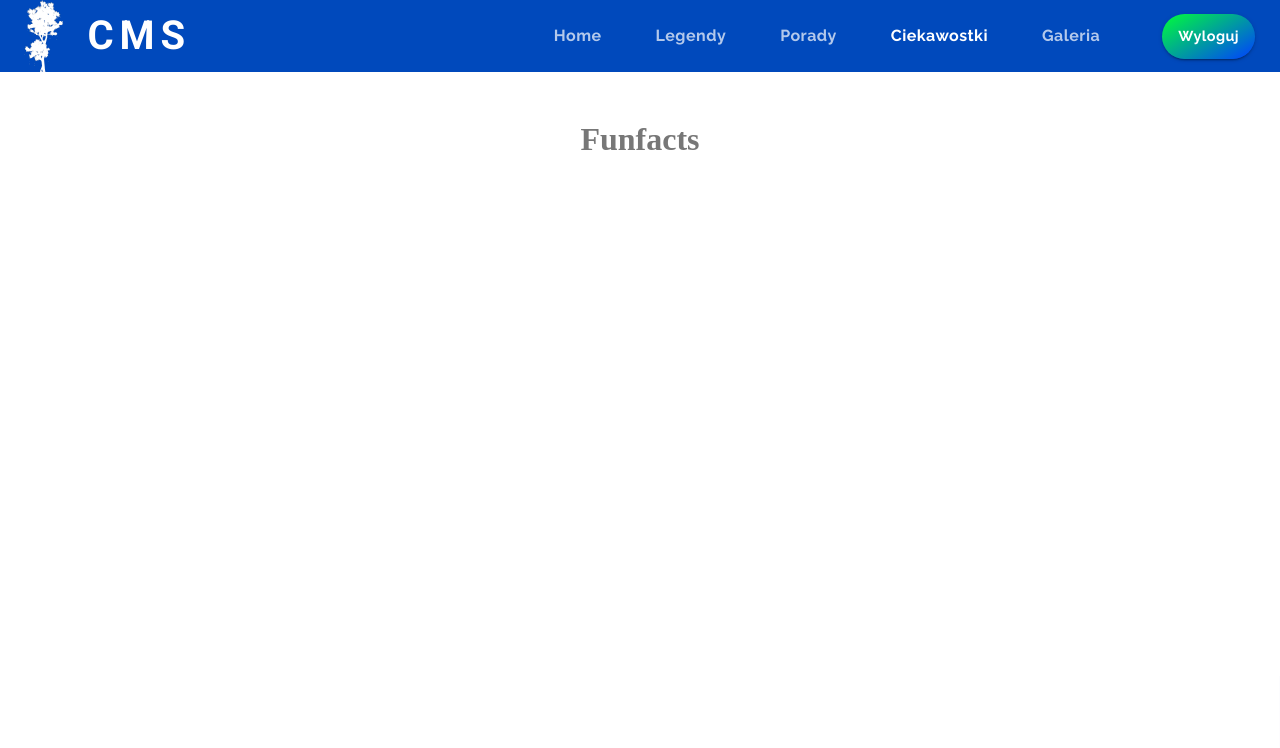
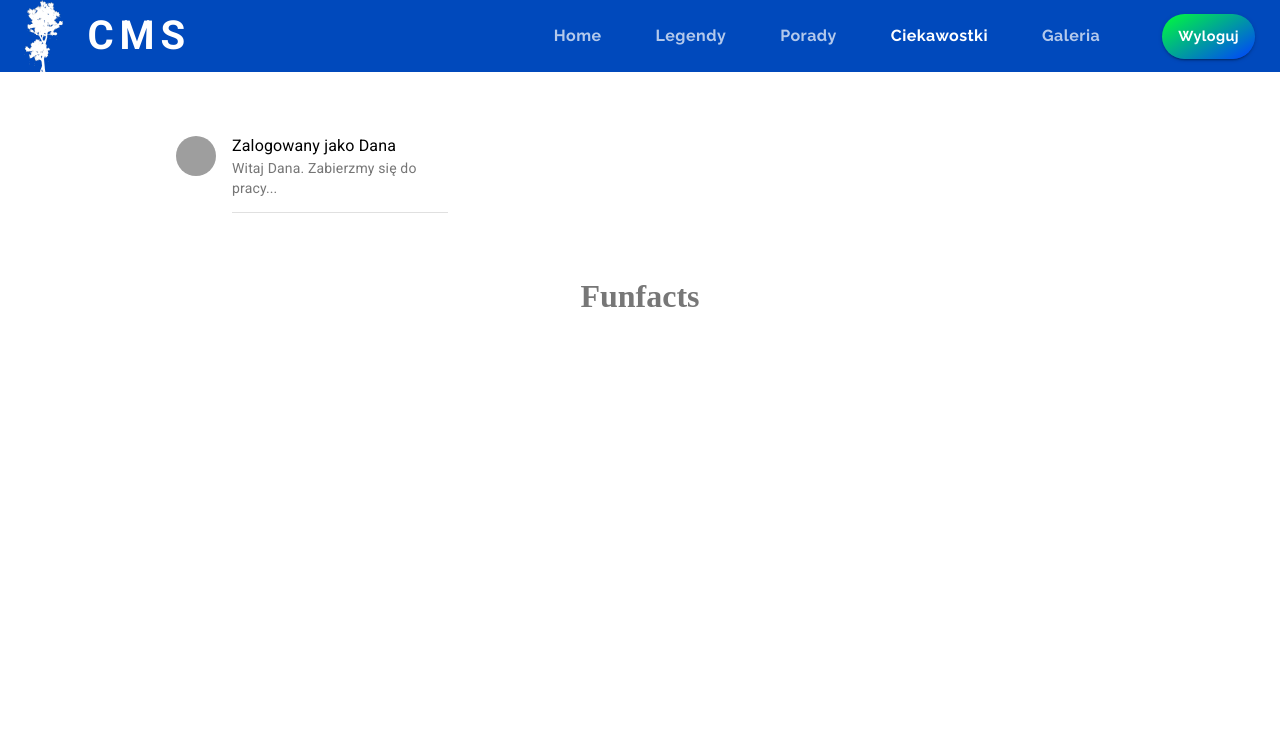
Before and after one commit to TomaszPietrzykowski/wcieniubrzoz-cms, a React (Create React App) app: page /funfacts in a window 1280 px wide. Shown: the top 748 px of the page. Built offline with nearby package versions, Linux system fonts and the light colour scheme; grey boxes are pictures that could not be loaded.

Commit message:
Homepage layout and components added

```diff
--- a/src/App.js
+++ b/src/App.js
@@ -1,11 +1,12 @@
-import React from "react"
+import React, { useContext } from "react"
 import { ThemeProvider } from "@material-ui/core/styles"
 import { BrowserRouter, Route, Switch } from "react-router-dom"
-import AuthContexProvider from "./context/AuthContext"
 
+import { AuthContext } from "./context/AuthContext"
 import ProtectedRoute from "./components/ProtectedRoute"
 import theme from "./components/Theme"
 import Header from "./components/Header"
+import UserPanel from "./components/UserPanel"
 import Login from "./components/pages/Login"
 import Home from "./components/pages/Home"
 import Legends from "./components/pages/Legends"
@@ -16,11 +17,14 @@ import NotFound from "./components/pages/NotFound"
 import Footer from "./components/Footer"
 
 function App() {
+  const { loggedInUser } = useContext(AuthContext)
+
   return (
     <ThemeProvider theme={theme}>
       <BrowserRouter>
-        <AuthContexProvider>
-          <Header />
+        <Header />
+        <div style={{ maxWidth: "960px", margin: "auto" }}>
+          <UserPanel user={loggedInUser} />
           <Switch>
             <ProtectedRoute exact path="/" component={Home} />
             <ProtectedRoute exact path="/legends" component={Legends} />
@@ -30,8 +34,8 @@ function App() {
             <Route exact path="/login" component={Login} />
             <Route exact path="*" component={NotFound} />
           </Switch>
-          <Footer />
-        </AuthContexProvider>
+        </div>
+        <Footer />
       </BrowserRouter>
     </ThemeProvider>
   )
--- a/src/components/Dashboard.js
+++ b/src/components/Dashboard.js
@@ -1,15 +1,35 @@
-import React from "react"
+import React, { Fragment } from "react"
 
 import DashboardTab from "./DashboardTab"
 
 const Dashboard = () => {
   return (
-    <div
-      style={{
-        width: "80%",
-        margin: "auto",
-      }}
-    >
+    <Fragment>
+      <div
+        style={{
+          width: "100%",
+          display: "flex",
+          justifyContent: "space-around",
+          marginTop: "5rem",
+          marginBottom: "7rem",
+        }}
+      >
+        <DashboardTab
+          img="cleome.jpg"
+          title="Legendy o kwiatach"
+          description="Dodaj nową legendę. Edytuj lub usuń istniejącą. Mozesz też zmienić
+            grafikę ikony wyświtlanej przy legendzie"
+          add="addlegend"
+          edit="editlegend"
+        />
+        <DashboardTab
+          img="irys.jpg"
+          title="Porady"
+          description="Edytuj sekcję: Porady Ogrodnika. Dodaj nową poradę, edytuj lub usuń istniejącą"
+          add="addtip"
+          edit="edittip"
+        />
+      </div>
       <div
         style={{
           width: "100%",
@@ -19,20 +39,22 @@ const Dashboard = () => {
           marginBottom: "5rem",
         }}
       >
-        <DashboardTab img="" title="" description="" add="" edit="" />
-        <DashboardTab />
+        <DashboardTab
+          img="len.jpg"
+          title="Ciekawostki"
+          description="Edytuj sekcję: Czy wiesz ze... Dodaj nową ciekawostke ze świata roślin, edytuj lub usuń istniejącą"
+          add="addfunfact"
+          edit="editfunfact"
+        />
+        <DashboardTab
+          img="słonecznik.jpg"
+          title="Galeria"
+          description="Załaduj nowe zdjecia do galerii lub usuń istniejace. Organizuj podgalerie"
+          add="addtogallery"
+          edit="editgallery"
+        />
       </div>
-      <div
-        style={{
-          width: "100%",
-          display: "flex",
-          justifyContent: "space-around",
-        }}
-      >
-        <DashboardTab />
-        <DashboardTab />
-      </div>
-    </div>
+    </Fragment>
   )
 }
 
--- a/src/components/DashboardTab.js
+++ b/src/components/DashboardTab.js
@@ -7,12 +7,11 @@ import CardContent from "@material-ui/core/CardContent"
 import CardMedia from "@material-ui/core/CardMedia"
 import Button from "@material-ui/core/Button"
 import Typography from "@material-ui/core/Typography"
-
-import theme from "./Theme"
+import { Link } from "react-router-dom"
 
 const useStyles = makeStyles((theme) => ({
   root: {
-    maxWidth: 345,
+    maxWidth: 360,
   },
   media: {
     height: 140,
@@ -33,12 +32,9 @@ const DashboardTab = ({ img, title, description, add, edit }) => {
         <CardContent>
           <Typography gutterBottom variant="h5" component="h2">
             {title}
-            Legendy o kwiatach
           </Typography>
           <Typography variant="body2" color="textSecondary" component="p">
             {description}
-            Dodaj nową legendę. Edytuj lub usuń istniejącą. Mozesz też zmienić
-            grafikę ikony wyświtlanej przy legendzie
           </Typography>
         </CardContent>
       </CardActionArea>
--- /dev/null
+++ b/src/components/HelpBtn.js
@@ -0,0 +1,37 @@
+import React from "react"
+import Button from "@material-ui/core/Button"
+import { Link } from "react-router-dom"
+
+const HelpBtn = () => {
+  return (
+    <div
+      style={{
+        height: "6rem",
+        width: "100%",
+        display: "flex",
+        justifyContent: "center",
+        alignItems: "center",
+        padding: "1rem",
+      }}
+    >
+      <Button
+        variant="contained"
+        color="primary"
+        style={{
+          fontFamily: "Raleway",
+          fontSize: "1.4rem",
+          fontWeight: "700",
+          textTransform: "none",
+          borderRadius: "30px",
+          padding: "0.3rem 1.5rem",
+        }}
+        component={Link}
+        to="/help"
+      >
+        Pomoc
+      </Button>
+    </div>
+  )
+}
+
+export default HelpBtn
--- a/src/components/UserPanel.js
+++ b/src/components/UserPanel.js
@@ -1,9 +1,43 @@
 import React from "react"
+import { makeStyles } from "@material-ui/core/styles"
+import List from "@material-ui/core/List"
+import ListItem from "@material-ui/core/ListItem"
+import Divider from "@material-ui/core/Divider"
+import ListItemText from "@material-ui/core/ListItemText"
+import ListItemAvatar from "@material-ui/core/ListItemAvatar"
+import Avatar from "@material-ui/core/Avatar"
+
+const useStyles = makeStyles((theme) => ({
+  root: {
+    width: "100%",
+    maxWidth: "36ch",
+    backgroundColor: theme.palette.background.paper,
+  },
+  inline: {
+    display: "inline",
+  },
+}))
 
 const UserPanel = () => {
+  const user = "Dana"
+  const classes = useStyles()
   return (
-    <div>
-      <h2>User panel</h2>
+    <div style={{ width: "100%", marginTop: "3rem" }}>
+      <List className={classes.root}>
+        <ListItem alignItems="flex-start">
+          <ListItemAvatar>
+            <Avatar
+              alt={`${user}'s avatar`}
+              src="https://barracudadev.com/uploads/avatars/avatar1.jpg"
+            />
+          </ListItemAvatar>
+          <ListItemText
+            primary={`Zalogowany jako ${user}`}
+            secondary={`Witaj ${user}. Zabierzmy się do pracy...`}
+          />
+        </ListItem>
+        <Divider variant="inset" component="li" />
+      </List>
     </div>
   )
 }
--- a/src/components/pages/Home.js
+++ b/src/components/pages/Home.js
@@ -1,17 +1,24 @@
 import React from "react"
 
-import UserPanel from "../UserPanel"
 import Dashboard from "../Dashboard"
+import HelpBtn from "../HelpBtn"
 
 const Home = () => {
   return (
     <div>
-      <br />
-      <br />
-      <h1 style={{ textAlign: "center", color: "#777" }}>Home</h1>
-      <UserPanel />
+      <h1
+        style={{
+          textAlign: "center",
+          color: "#777",
+          marginTop: "7rem",
+          marginBottom: "7rem",
+          fontFamily: "Raleway",
+        }}
+      >
+        Wybierz sekcję do edycji
+      </h1>
       <Dashboard />
-      <p style={{ minHeight: "60vh" }}></p>
+      <HelpBtn />
     </div>
   )
 }
--- a/src/index.js
+++ b/src/index.js
@@ -1,5 +1,11 @@
 import React from "react"
 import ReactDOM from "react-dom"
+import AuthContexProvider from "./context/AuthContext"
 import App from "./App"
 
-ReactDOM.render(<App />, document.getElementById("root"))
+ReactDOM.render(
+  <AuthContexProvider>
+    <App />
+  </AuthContexProvider>,
+  document.getElementById("root")
+)
```
Also changed, not shown: src/assets/avatar1.jpg (added).
